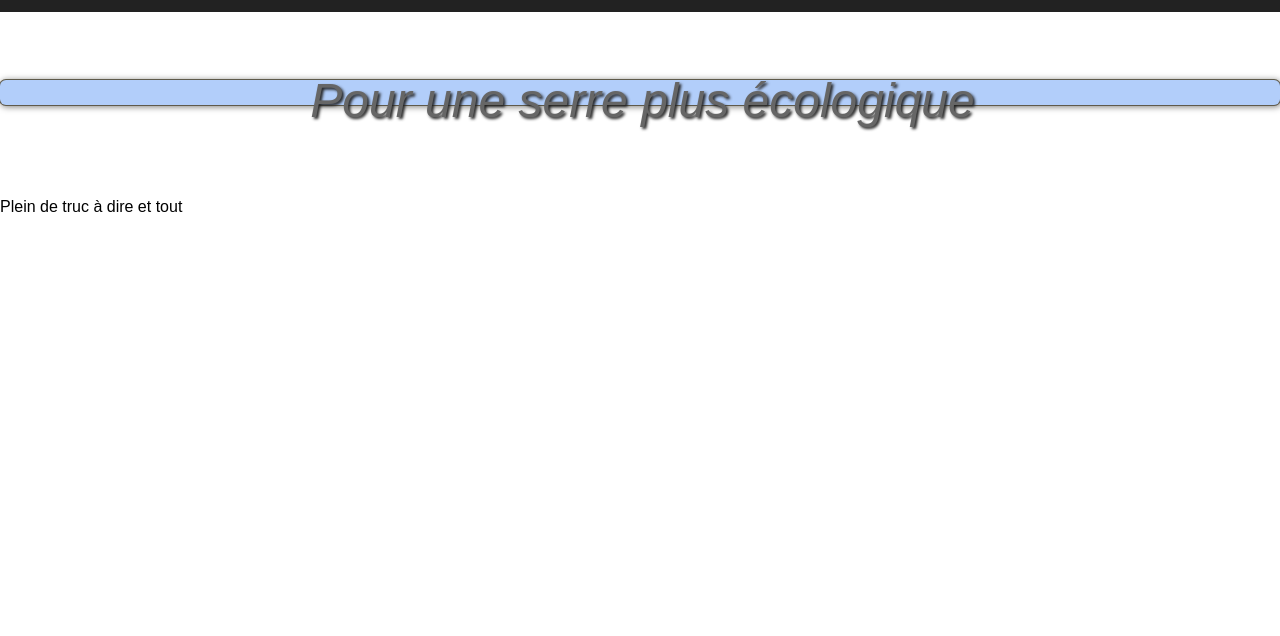
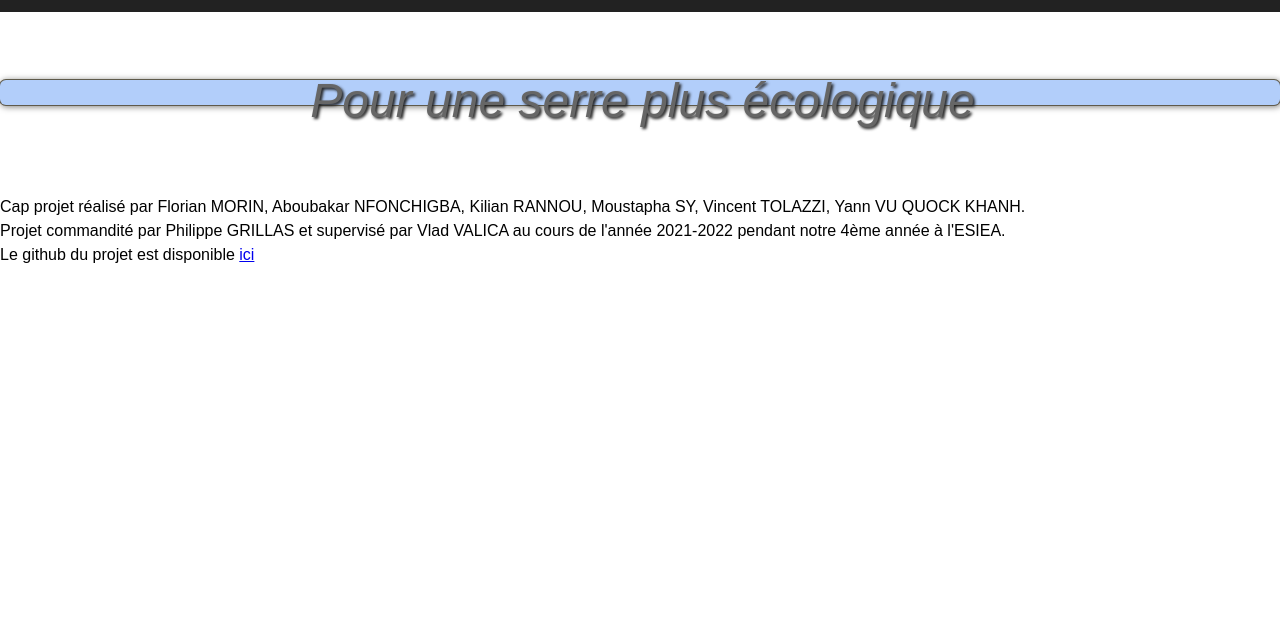
Before and after one commit to JardinsBruyere/Site_Web, a plain HTML site: page equipe.html in a window 1280 px wide. Shown: the part 62-698 px from the top of the page. Drawn offline with Linux system fonts and the light colour scheme.

Commit message:
Modification de la description de l'équipe

```diff
--- a/equipe.html
+++ b/equipe.html
@@ -19,14 +19,14 @@
         <section>
             <h1><I>Pour une serre plus écologique </I></h1>
             <br><br><br>
-            Plein de truc à dire et tout
+			Cap projet réalisé par Florian MORIN, Aboubakar NFONCHIGBA, Kilian RANNOU, Moustapha SY, Vincent TOLAZZI, Yann VU QUOCK KHANH.<br>
+			Projet commandité par Philippe GRILLAS et supervisé par Vlad VALICA au cours de l'année 2021-2022 pendant notre 4ème année à l'ESIEA.<br>
+			Le github du projet est disponible <a href="https://github.com/JardinsBruyere" > ici </a>
+
         </section>
     </main>
 </body>
 
-<!-- footer ci dessous-->
-
 	<div id="superFooter"></div>
 
-
 </html>
```
